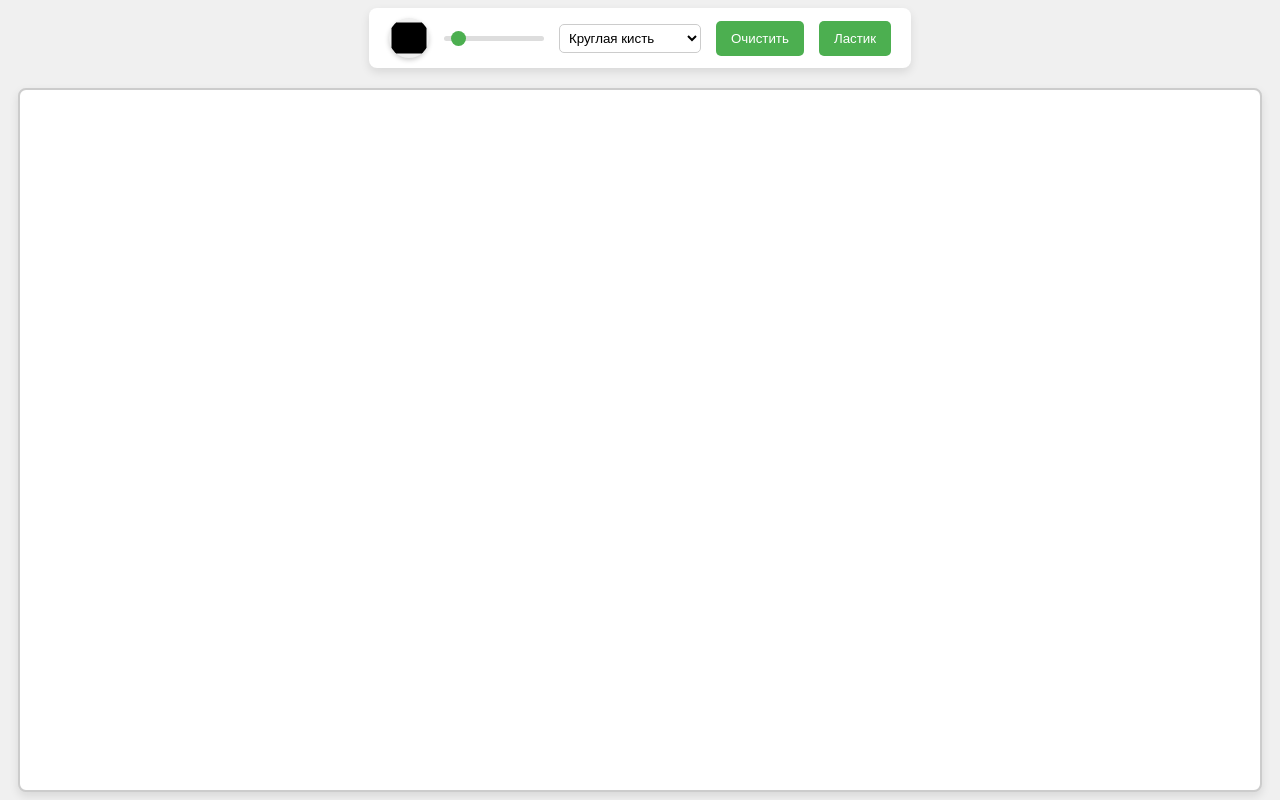
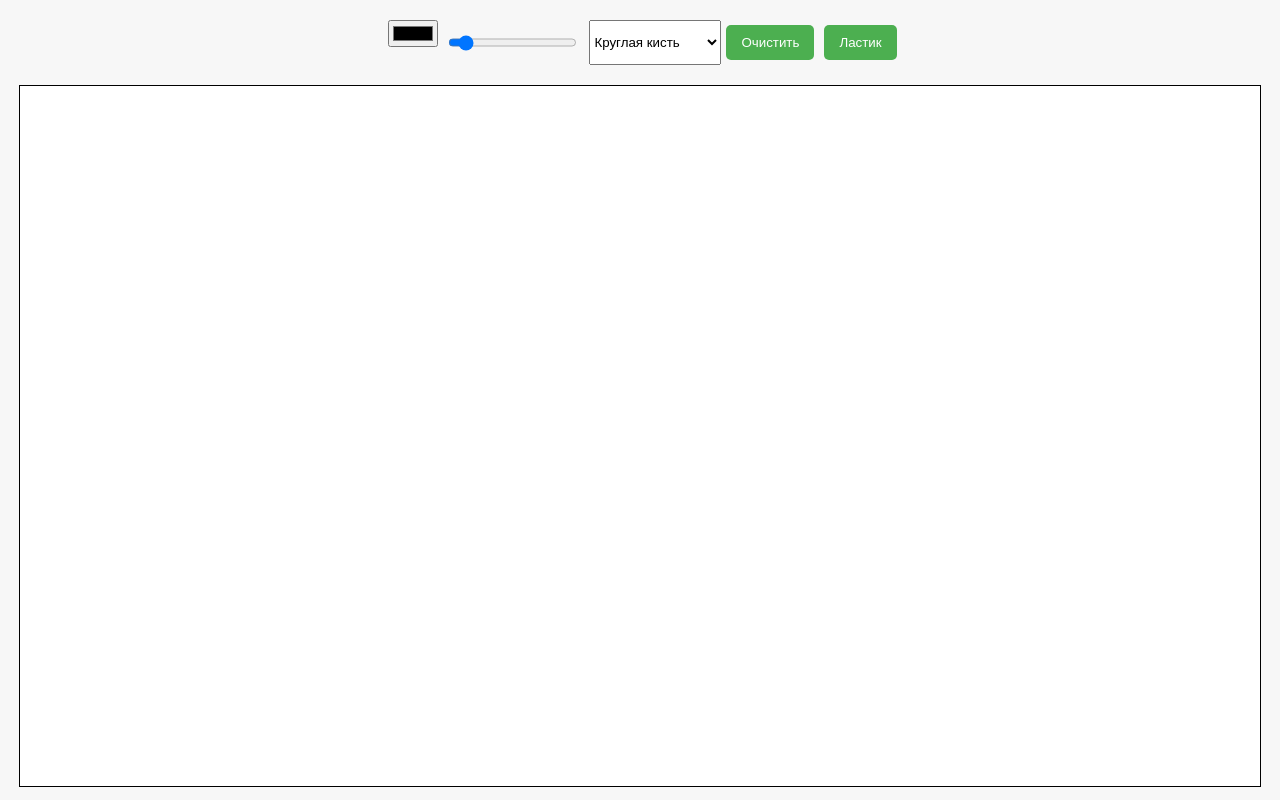
Before and after one commit to rolerkaster/rolerkaster.github.io, a plain HTML site: page index.html in a window 1280 px wide. Drawn offline with Linux system fonts and the light colour scheme.

Commit message:
Update style.css

```diff
--- a/style.css
+++ b/style.css
@@ -1,92 +1,40 @@
-/* styles.css */
-
-/* Сброс стилей */
-* {
-    margin: 0;
-    padding: 0;
-    box-sizing: border-box;
-}
-
 body {
-    font-family: 'Arial', sans-serif;
-    background-color: #f0f0f0;
     display: flex;
     flex-direction: column;
     align-items: center;
-    justify-content: center;
-    height: 100vh;
+    margin: 0;
+    padding: 0;
+    font-family: Arial, sans-serif;
+    background-color: #f7f7f7; /* Светлый фон для контраста */
 }
 
-/* Стили для панели инструментов */
 .toolbar {
-    background-color: #ffffff;
-    border-radius: 8px;
-    box-shadow: 0 4px 10px rgba(0, 0, 0, 0.1);
-    padding: 10px 20px;
+    margin: 20px;
     display: flex;
-    align-items: center;
-    gap: 15px;
-    margin-bottom: 20px;
-}
-
-/* Стили для элементов управления */
-input[type="color"] {
-    border: none;
-    width: 40px;
-    height: 40px;
-    cursor: pointer;
-    border-radius: 50%;
-    box-shadow: 0 2px 5px rgba(0, 0, 0, 0.2);
-}
-
-input[type="range"] {
-    -webkit-appearance:  none;
-    appearance: none;
-    width: 100px;
-    height: 5px;
-    background: #ddd;
-    border-radius: 5px;
-    outline: none;
-    cursor: pointer;
-}
-
-input[type="range"]::-webkit-slider-thumb {
-    -webkit-appearance: none;
-    appearance: none;
-    width: 15px;
-    height: 15px;
-    background: #4CAF50;
-    border-radius: 50%;
-    cursor: pointer;
-}
-
-select {
-    padding: 5px;
-    border: 1px solid #ccc;
-    border-radius: 5px;
-    background-color: #ffffff;
-    cursor: pointer;
+    flex-wrap: wrap; /* Позволяет кнопкам переноситься на новую строку при необходимости */
+    justify-content: center; /* Центрируем кнопки в панели инструментов */
 }
 
 button {
+    margin: 5px; /* Уменьшаем отступы между кнопками */
     padding: 10px 15px;
     border: none;
     border-radius: 5px;
-    background-color: #4CAF50;
+    background-color: #4CAF50; /* Зеленый цвет */
     color: white;
     cursor: pointer;
-    transition: background-color 0.3s;
+    transition: background-color 0.3s; /* Плавный переход цвета фона */
 }
 
 button:hover {
-    background-color: #45a049;
+    background-color: #45a049; /* Более темный зеленый при наведении */
 }
 
-/* Стили для холста */
-#drawingCanvas {
-    border: 2px solid #ccc;
-    border-radius: 8px;
-    background-color: #ffffff;
-    cursor: crosshair;
-    box-shadow: 0 4px 10px rgba(0, 0, 0, 0.1);
+input[type="color"], input[type="range"], select {
+    margin-left: 10px; /* Отступ слева для элементов управления */
 }
+
+canvas {
+    border: 1px solid #000;
+    background-color: #ffffff; /* Белый фон канваса для лучшей видимости */
+}
```
